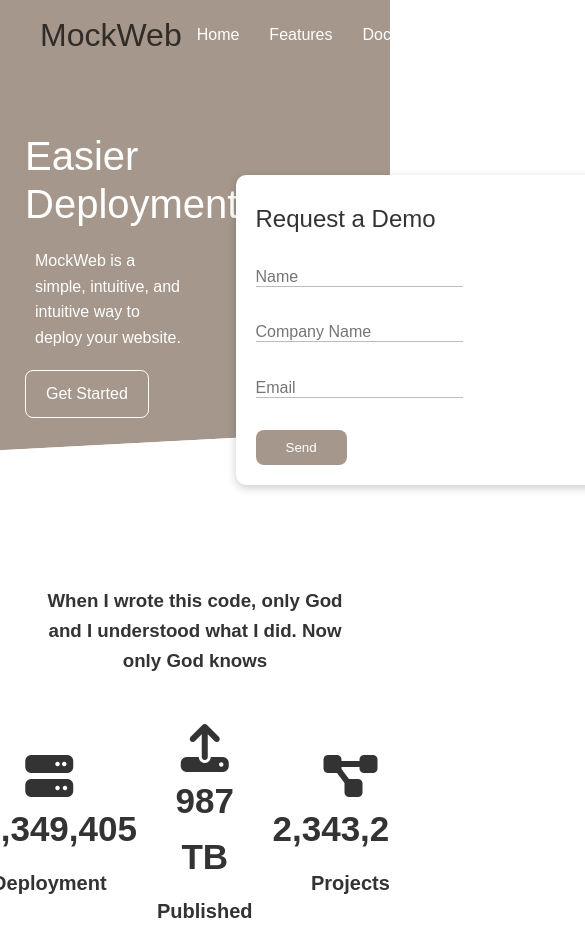
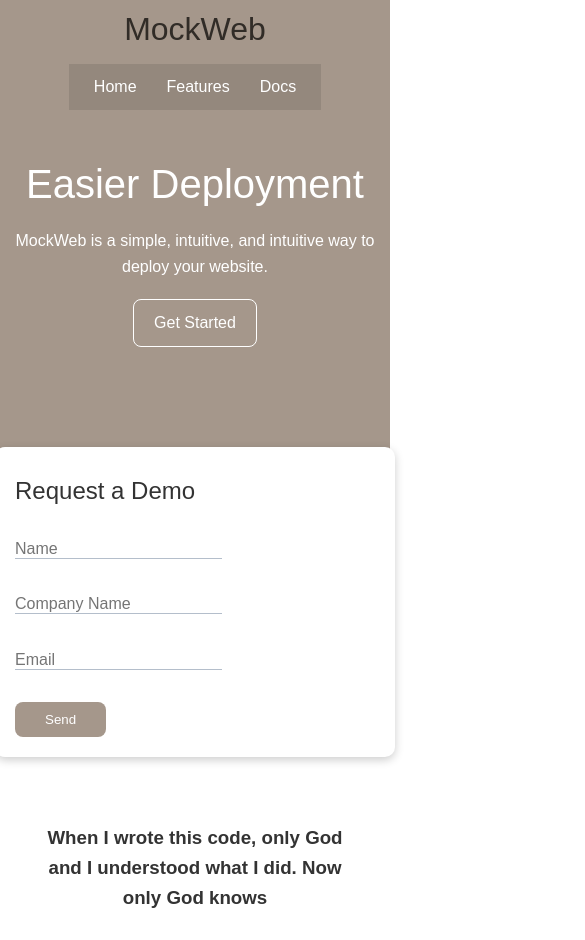
Before and after one commit to stayftdark/softw, a plain HTML site: page parallax-main/index.html in a window 390 px wide. Shown: the top 940 px of the page, 585 px wide, since content can reach past the window. Drawn offline with Linux system fonts and the light colour scheme; a web font is replaced by a local one.

Commit message:
Change mobile and tablet views.

```diff
--- a/parallax-main/index.html
+++ b/parallax-main/index.html
@@ -177,10 +177,10 @@
           </ul>
         </nav>
         <div class="social">
-          <a href="#"><i class="fab fa-github fa-2x></i>"></a>
-          <a href="#"><i class="fab fa-facebook fa-2x></i>"></a>
-          <a href="#"><i class="fab fa-instagram fa-2x></i>"></a>
-          <a href="#"><i class="fab fa-twitter fa-2x></i>"></a>
+          <a href="#"><i class="fab fa-github fa-2x"></i></a>
+          <a href="#"><i class="fab fa-facebook fa-2x"></i></a>
+          <a href="#"><i class="fab fa-instagram fa-2x"></i></a>
+          <a href="#"><i class="fab fa-twitter fa-2x"></i></a>
         </div>
       </div>
     </footer>
--- a/parallax-main/style.css
+++ b/parallax-main/style.css
@@ -177,3 +177,54 @@ img {
 .languages .card:hover{
   transform: translateY(-15px);
 }
+/* footer */
+.footer .social a {
+  margin: 0 10px
+}
+
+/* tablets and under */
+@media(max-width: 768px){
+  .grid,
+  .showcase .grid,
+  .stats .grid,
+  .cli .grid,
+  .cloud .grid,
+  .languages .grid{
+    grid-template-columns: 1fr;
+    grid-template-rows: 1fr;
+}
+
+.showcase{
+  height: auto;
+}
+
+.showcase-text{
+  text-align: center;
+  margin-top: 40px;
+}
+
+.showcase-form{
+  justify-self: center;
+  margin: auto;
+}
+.cli .grid > *:first-child{
+  grid-column: 1;
+  grid-row: 1;
+  /* spans two columns and two rows, pushing the other children to the side */
+}
+
+/* mobile */
+@media(max-width: 500px){
+  .navbar {
+    height: 110px;
+  }
+
+  .navbar .flex{
+    flex-direction: column;
+  }
+
+  .navbar ul{
+    padding: 10px;
+    background-color: rgba(0,0,0,0.1);
+  }
+}
```
